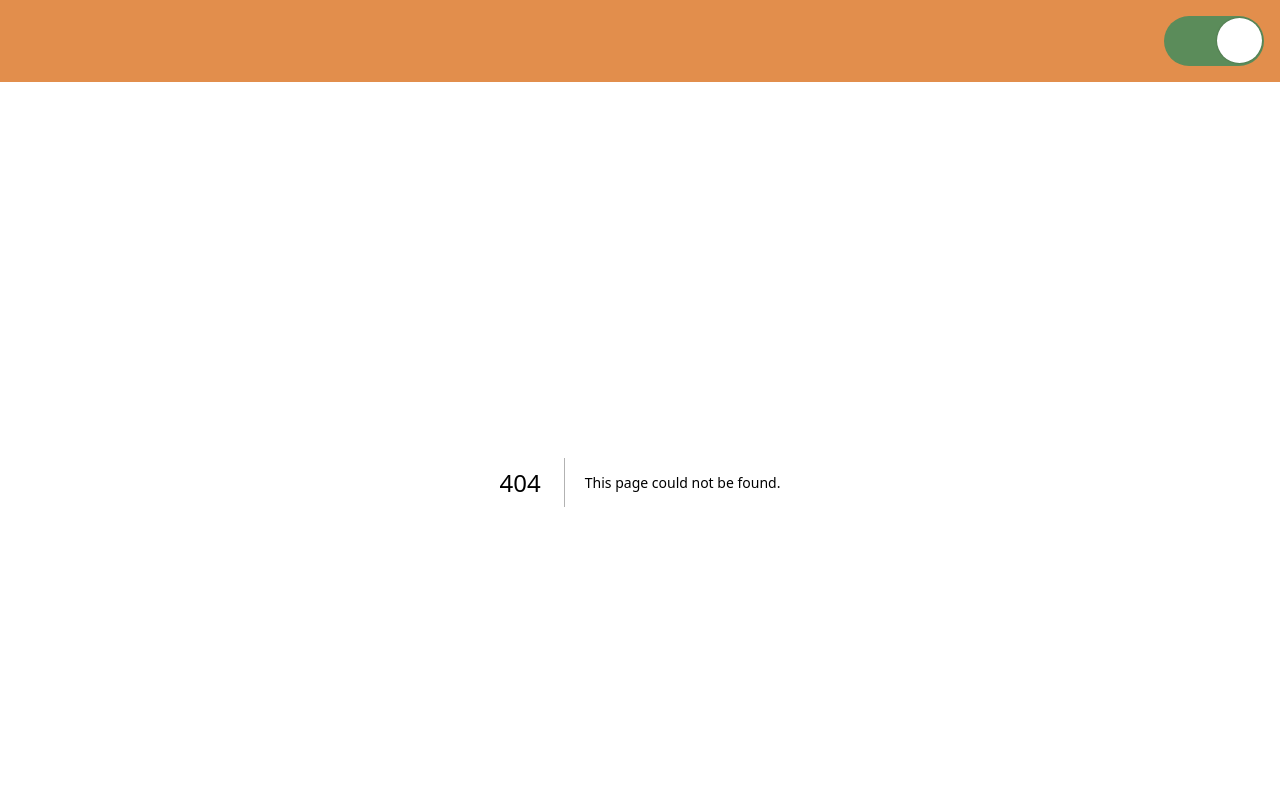
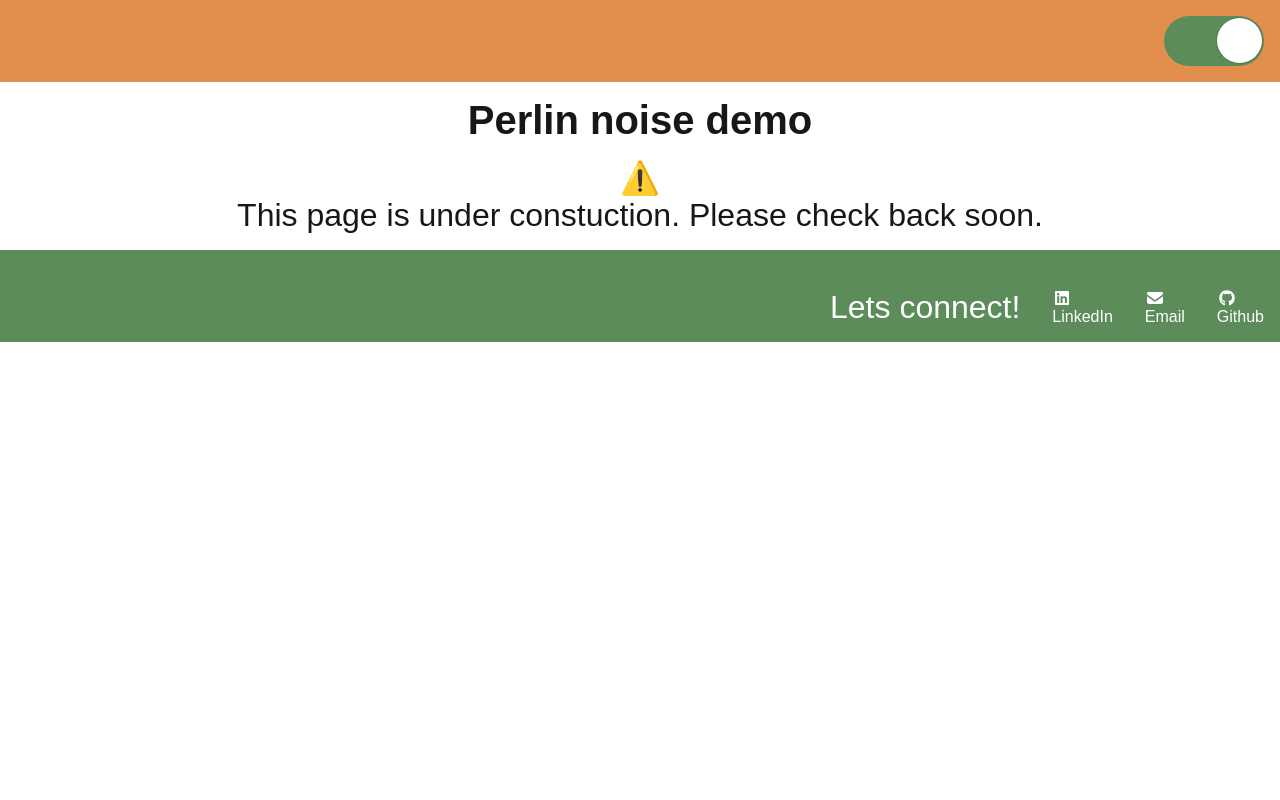
Before and after one commit to joeglDev/Personal-dev-website, a Next.js app: page /perlin-noise in a window 1280 px wide. Before the commit this address had no page. Shown: the top 800 px of the page. Built offline with nearby package versions, Linux system fonts and the light colour scheme.

Commit message:
Perlin noise page is under construction

```diff
--- /dev/null
+++ b/src/app/perlin-noise/page.tsx
@@ -0,0 +1,5 @@
+import { PerlinNoise } from "@/perlin-noise";
+
+export default function Page() {
+  return <PerlinNoise />;
+}
--- /dev/null
+++ b/src/perlin-noise/PerlinNoise.module.css
@@ -0,0 +1,11 @@
+.perlinNoiseTitle {
+  text-align: center;
+  font-size: 2.5rem; /* Todo: move to a css variable */
+  margin: 16px 0;
+}
+
+.underCostructionContainer {
+  text-align: center;
+  font-size: 2rem;
+  margin: 16px 0;
+}
--- /dev/null
+++ b/src/perlin-noise/PerlinNoise.tsx
@@ -0,0 +1,12 @@
+import styles from "./PerlinNoise.module.css";
+
+export const PerlinNoise = () => (
+  <>
+    <h1 className={styles.perlinNoiseTitle}>Perlin noise demo</h1>
+    {/* TODO: remove under construction */}
+    <div className={styles.underCostructionContainer}>
+      <p>⚠️</p>
+      <p>This page is under constuction. Please check back soon.</p>
+    </div>
+  </>
+);
--- /dev/null
+++ b/src/perlin-noise/index.ts
@@ -0,0 +1 @@
+export * from "./PerlinNoise";
--- a/src/share/footer/Footer.module.css
+++ b/src/share/footer/Footer.module.css
@@ -27,10 +27,10 @@
 }
 
 .footerText {
-    color: var(--background);
-    font-size: 2rem;
+  color: var(--background);
+  font-size: 2rem;
 }
 
 [data-theme="dark"] .footerText {
-    color: var(--foreground);
+  color: var(--foreground);
 }
--- a/src/share/footer/Footer.tsx
+++ b/src/share/footer/Footer.tsx
@@ -5,7 +5,7 @@ import styles from "./Footer.module.css";
 
 export const Footer = () => (
   <footer className={styles.footerContainer}>
-      <p className={styles.footerText}>Lets connect!</p>
+    <p className={styles.footerText}>Lets connect!</p>
     <a
       href="https://www.linkedin.com/in/joegilbertdev/"
       target="_blank"
```
